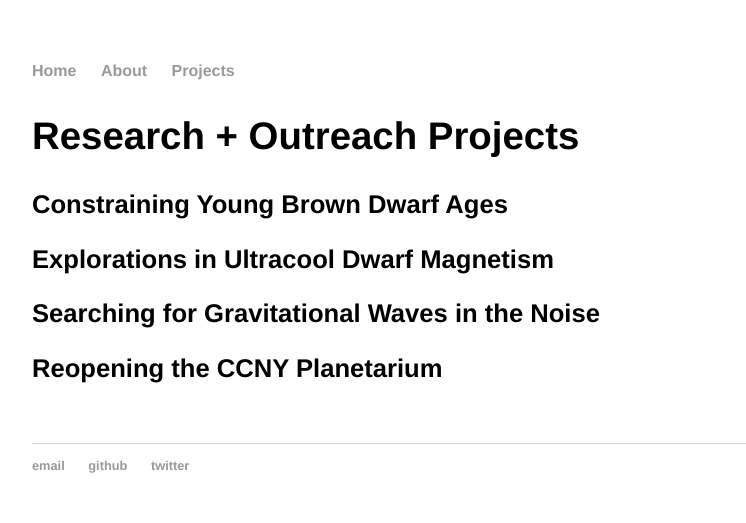
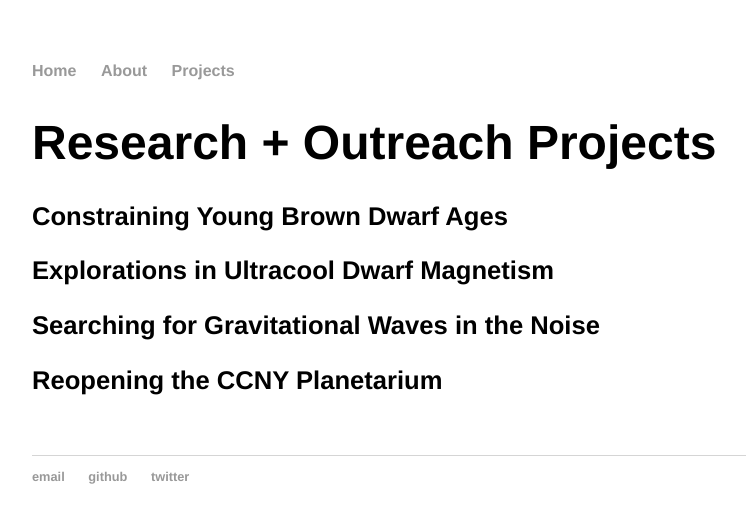
Before and after one commit to elliesch/elliesch.github.io, a Jekyll site: the page built from projects/index.html, in a window 1280 px wide. Shown: the top 523 px of the page, without its empty margins (160-906 px from the left). Built offline with Jekyll 4.4.1, drawn with Linux system fonts in a browser that asks for light colours.

Commit message:
changed font size

```diff
--- a/projects/index.html
+++ b/projects/index.html
@@ -4,7 +4,7 @@ title: Ellie's Projects
 ---
 
 <div class="projects">
-		<h2>Research + Outreach Projects</h2>
+		<h1>Research + Outreach Projects</h1>
 
 		<h3>Constraining Young Brown Dwarf Ages</h3>
 
```
